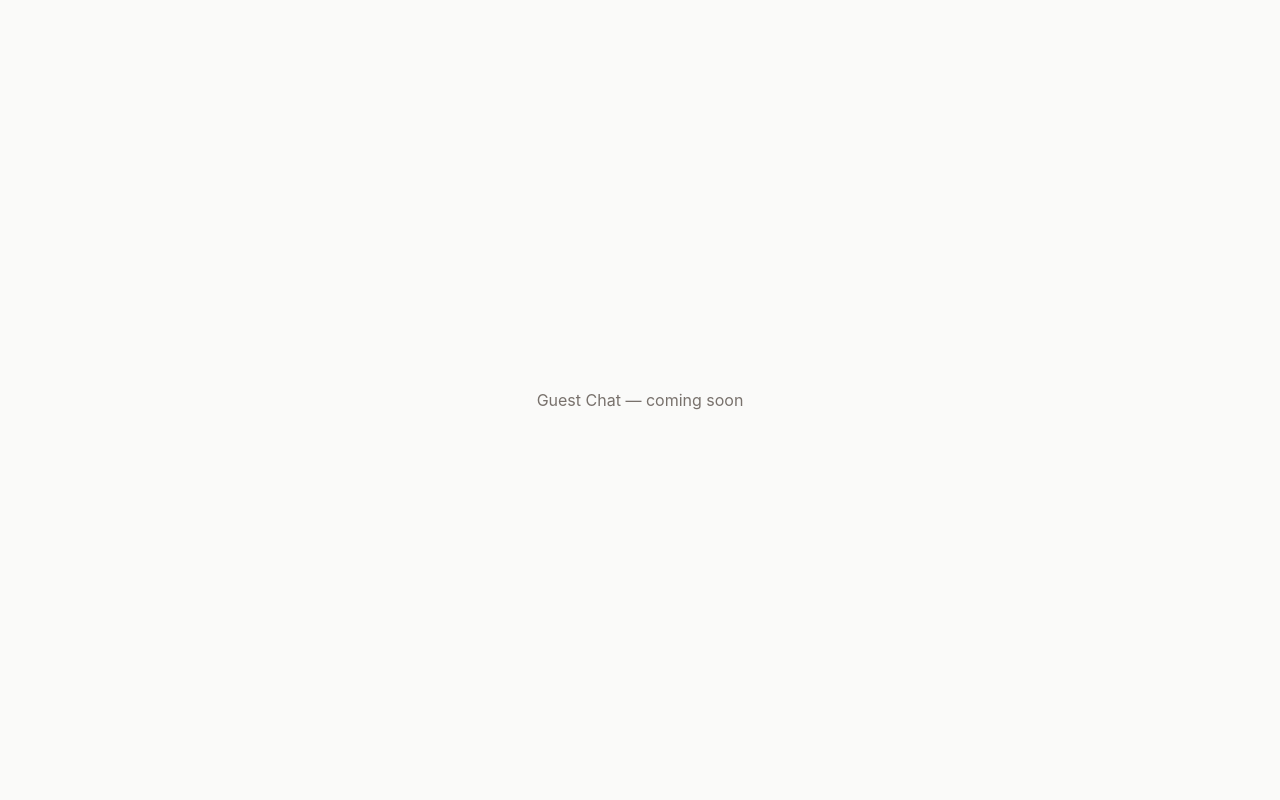
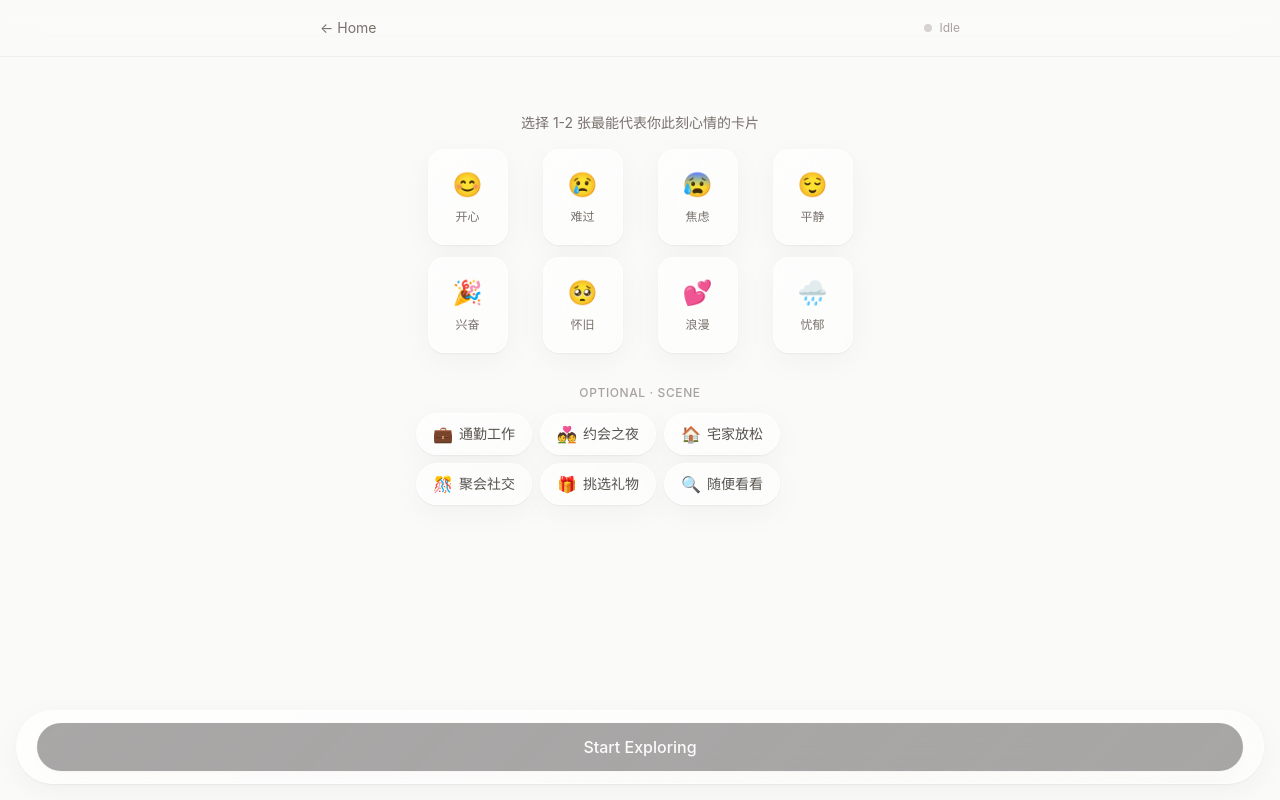
Before and after one commit to kiritosmiles/perfume_web, a React (Vite) app in the folder packages/frontend/: page /guest in a window 1280 px wide. Built offline with nearby package versions, Linux system fonts and the light colour scheme.

Commit message:
feat: 完整页面路由 — Landing hero + GuestChat SSE 交互流程 + Fallback

```diff
--- a/packages/frontend/src/routes/FallbackPage.tsx
+++ b/packages/frontend/src/routes/FallbackPage.tsx
@@ -1,11 +1,34 @@
+import { useNavigate } from "react-router-dom";
+import { motion } from "framer-motion";
+import { Button } from "../components/ui/Button";
+
 export function FallbackPage() {
+  const navigate = useNavigate();
+
   return (
-    <div className="min-h-dvh flex items-center justify-center bg-stone-50">
-      <div className="glass-card p-12 text-center max-w-md">
+    <div className="min-h-dvh flex items-center justify-center bg-stone-50 px-4">
+      <motion.div
+        initial={{ opacity: 0, y: 20 }}
+        animate={{ opacity: 1, y: 0 }}
+        className="glass-card p-12 text-center max-w-md w-full"
+      >
         <span className="text-6xl">🍃</span>
-        <h2 className="mt-4 text-xl font-light text-stone-700">Come back later</h2>
-        <p className="mt-2 text-stone-400">We're preparing something special for you</p>
-      </div>
+        <h2 className="mt-4 text-xl font-light text-stone-700">
+          Come back later
+        </h2>
+        <p className="mt-2 text-stone-400 text-sm leading-relaxed">
+          We're preparing something special for you.
+          <br />
+          This feature will be available soon.
+        </p>
+        <Button
+          variant="glass"
+          onClick={() => navigate("/")}
+          className="mt-6"
+        >
+          Go Home
+        </Button>
+      </motion.div>
     </div>
   );
 }
--- a/packages/frontend/src/routes/GuestChatPage.tsx
+++ b/packages/frontend/src/routes/GuestChatPage.tsx
@@ -1,7 +1,198 @@
+import { useState, useCallback } from "react";
+import { motion } from "framer-motion";
+import { EmotionCardPicker } from "../components/emotion/EmotionCardPicker";
+import { EmotionConfirmation } from "../components/emotion/EmotionConfirmation";
+import { SceneTagChips } from "../components/chat/SceneTagChips";
+import { ChatBody } from "../components/chat/ChatBody";
+import { ChatInput } from "../components/chat/ChatInput";
+import { ThinkingIndicator } from "../components/chat/ThinkingIndicator";
+import { FragranceCard } from "../components/fragrance/FragranceCard";
+import { Button } from "../components/ui/Button";
+import { useSSE } from "../hooks/useSSE";
+import { useSessionStore } from "../stores/sessionStore";
+import { useGenerationStore } from "../stores/generationStore";
+
 export function GuestChatPage() {
+  const [cardIds, setCardIds] = useState<string[]>([]);
+  const [sceneTag, setSceneTag] = useState<string>("");
+  const [sseUrl, setSseUrl] = useState<string | null>(null);
+
+  const emotion = useSessionStore((s) => s.emotion);
+  const sseStatus = useSessionStore((s) => s.sseStatus);
+  const generationPhase = useGenerationStore((s) => s.phase);
+  const cards = useGenerationStore((s) => s.cards);
+  const generationError = useGenerationStore((s) => s.error);
+
+  const { close } = useSSE({ url: sseUrl });
+
+  const handleToggleCard = useCallback((id: string) => {
+    setCardIds((prev) => {
+      if (prev.includes(id)) return prev.filter((c) => c !== id);
+      if (prev.length >= 2) return prev;
+      return [...prev, id];
+    });
+  }, []);
+
+  const handleToggleScene = useCallback((id: string) => {
+    setSceneTag((prev) => (prev === id ? "" : id));
+  }, []);
+
+  const handleStart = () => {
+    if (cardIds.length === 0) return;
+    const params = new URLSearchParams();
+    params.set("card_ids", cardIds.join(","));
+    if (sceneTag) params.set("scene", sceneTag);
+    setSseUrl(`/api/v1/guest/sessions?${params.toString()}`);
+  };
+
+  const handleReset = () => {
+    close();
+    setSseUrl(null);
+    setCardIds([]);
+    setSceneTag("");
+    useSessionStore.getState().reset();
+    useGenerationStore.getState().reset();
+  };
+
+  const isGenerating =
+    generationPhase !== "idle" &&
+    generationPhase !== "complete" &&
+    generationPhase !== "error";
+  const hasStarted = sseUrl !== null;
+
+  const statusDot = {
+    idle: "bg-stone-300",
+    connecting: "bg-amber-400 animate-pulse",
+    active: "bg-green-500",
+    retrying: "bg-amber-500 animate-pulse",
+    disconnected: "bg-red-500",
+  }[sseStatus];
+
   return (
-    <div className="min-h-dvh flex items-center justify-center bg-stone-50">
-      <p className="text-stone-500">Guest Chat — coming soon</p>
+    <div className="min-h-dvh bg-stone-50 flex flex-col">
+      {/* Nav header */}
+      <nav className="glass-nav sticky top-0 z-10">
+        <div className="max-w-2xl mx-auto px-4 h-14 flex items-center justify-between">
+          <button
+            onClick={handleReset}
+            className="text-stone-500 hover:text-stone-800 transition-colors text-sm"
+          >
+            {hasStarted ? "← New Session" : "← Home"}
+          </button>
+          <div className="flex items-center gap-2">
+            <div className={`w-2 h-2 rounded-full ${statusDot}`} />
+            <span className="text-xs text-stone-400 capitalize">{sseStatus}</span>
+          </div>
+        </div>
+      </nav>
+
+      {/* Chat body */}
+      <ChatBody>
+        {!hasStarted && (
+          <motion.div
+            initial={{ opacity: 0 }}
+            animate={{ opacity: 1 }}
+            className="max-w-md mx-auto pt-8 space-y-8"
+          >
+            <EmotionCardPicker
+              selectedIds={cardIds}
+              onToggle={handleToggleCard}
+              maxSelection={2}
+            />
+            <div>
+              <p className="text-xs text-stone-400 text-center mb-3 font-medium uppercase tracking-wider">
+                Optional · Scene
+              </p>
+              <div className="flex justify-center">
+                <SceneTagChips selected={[sceneTag]} onToggle={handleToggleScene} />
+              </div>
+            </div>
+          </motion.div>
+        )}
+
+        {emotion && hasStarted && (
+          <div className="max-w-md mx-auto">
+            <EmotionConfirmation
+              visible={!!emotion.primary_emotion}
+              primaryEmotion={emotion.primary_emotion || ""}
+              confidence={emotion.confidence || 0}
+            />
+          </div>
+        )}
+
+        {isGenerating && cards.length === 0 && (
+          <div className="max-w-md mx-auto">
+            <ThinkingIndicator text="Analyzing your emotions..." />
+          </div>
+        )}
+
+        <div className="max-w-md mx-auto space-y-4">
+          {cards.map((card, i) => (
+            <FragranceCard
+              key={card.rank}
+              card={card}
+              phase={generationPhase}
+              index={i}
+            />
+          ))}
+
+          {generationPhase === "skeleton" && cards.length === 0 && (
+            <>
+              <FragranceCard card={null} phase="skeleton" index={0} />
+              <FragranceCard card={null} phase="skeleton" index={1} />
+              <FragranceCard card={null} phase="skeleton" index={2} />
+            </>
+          )}
+        </div>
+
+        {generationError && (
+          <motion.div
+            initial={{ opacity: 0 }}
+            animate={{ opacity: 1 }}
+            className="max-w-md mx-auto glass-card p-5 text-center"
+          >
+            <p className="text-stone-600">{generationError.user_message}</p>
+            <Button
+              variant="glass"
+              size="sm"
+              onClick={handleReset}
+              className="mt-3"
+            >
+              Try Again
+            </Button>
+          </motion.div>
+        )}
+      </ChatBody>
+
+      {/* Input bar */}
+      <ChatInput disabled={isGenerating}>
+        {!hasStarted ? (
+          <Button
+            variant="primary"
+            disabled={cardIds.length === 0}
+            onClick={handleStart}
+            className="w-full"
+          >
+            Start Exploring
+          </Button>
+        ) : generationPhase === "complete" ? (
+          <Button
+            variant="glass"
+            onClick={handleReset}
+            className="w-full"
+          >
+            Start New Session
+          </Button>
+        ) : generationPhase === "error" ? (
+          <Button
+            variant="primary"
+            onClick={handleReset}
+            className="w-full"
+          >
+            Try Again
+          </Button>
+        ) : null}
+      </ChatInput>
     </div>
   );
 }
--- a/packages/frontend/src/routes/LandingPage.tsx
+++ b/packages/frontend/src/routes/LandingPage.tsx
@@ -1,13 +1,89 @@
+import { useNavigate } from "react-router-dom";
+import { motion } from "framer-motion";
+import { Button } from "../components/ui/Button";
+
 export function LandingPage() {
+  const navigate = useNavigate();
+
   return (
-    <div className="min-h-dvh flex items-center justify-center bg-stone-50">
-      <div className="text-center">
-        <h1 className="text-5xl font-light text-stone-800 tracking-tight">
-          Discover your scent through emotions
-        </h1>
-        <p className="mt-4 text-lg text-stone-500">
-          通过情绪发现你的专属香气
-        </p>
+    <div className="min-h-dvh bg-stone-50 flex flex-col">
+      {/* Hero section */}
+      <div className="flex-1 flex flex-col items-center justify-center px-6 py-20">
+        <motion.div
+          initial={{ opacity: 0, y: 30 }}
+          animate={{ opacity: 1, y: 0 }}
+          transition={{ duration: 0.8, ease: "easeOut" }}
+          className="text-center max-w-lg"
+        >
+          <h1 className="text-5xl sm:text-6xl font-light text-stone-800 tracking-tight leading-tight">
+            Discover your scent
+            <br />
+            through emotions
+          </h1>
+          <p className="mt-6 text-lg text-stone-500 font-light leading-relaxed">
+            情绪人格 × 香水 AI Agent
+            <br />
+            让香气与你的情绪共鸣
+          </p>
+
+          <motion.div
+            initial={{ opacity: 0, y: 20 }}
+            animate={{ opacity: 1, y: 0 }}
+            transition={{ delay: 0.4, duration: 0.6 }}
+            className="mt-10"
+          >
+            <Button
+              variant="primary"
+              size="lg"
+              onClick={() => navigate("/guest")}
+            >
+              Free Experience
+            </Button>
+          </motion.div>
+        </motion.div>
+      </div>
+
+      {/* How it works */}
+      <div className="pb-20 px-6">
+        <div className="max-w-3xl mx-auto grid grid-cols-1 sm:grid-cols-3 gap-6">
+          {[
+            {
+              step: "01",
+              title: "Share Your Mood",
+              desc: "Pick 1-2 emotion cards that match how you feel right now",
+              emoji: "🎭",
+            },
+            {
+              step: "02",
+              title: "AI Understands",
+              desc: "Our GraphRAG engine matches your emotions to fragrance accords",
+              emoji: "🧠",
+            },
+            {
+              step: "03",
+              title: "Discover Scents",
+              desc: "Get personalized perfume recommendations in real-time",
+              emoji: "✨",
+            },
+          ].map((item, i) => (
+            <motion.div
+              key={item.step}
+              initial={{ opacity: 0, y: 20 }}
+              animate={{ opacity: 1, y: 0 }}
+              transition={{ delay: 0.6 + i * 0.15 }}
+              className="glass-card p-6 text-center"
+            >
+              <span className="text-3xl">{item.emoji}</span>
+              <p className="text-xs text-stone-400 mt-3 font-mono">{item.step}</p>
+              <h3 className="text-base font-medium text-stone-800 mt-1">
+                {item.title}
+              </h3>
+              <p className="text-sm text-stone-500 mt-2 leading-relaxed">
+                {item.desc}
+              </p>
+            </motion.div>
+          ))}
+        </div>
       </div>
     </div>
   );
```
